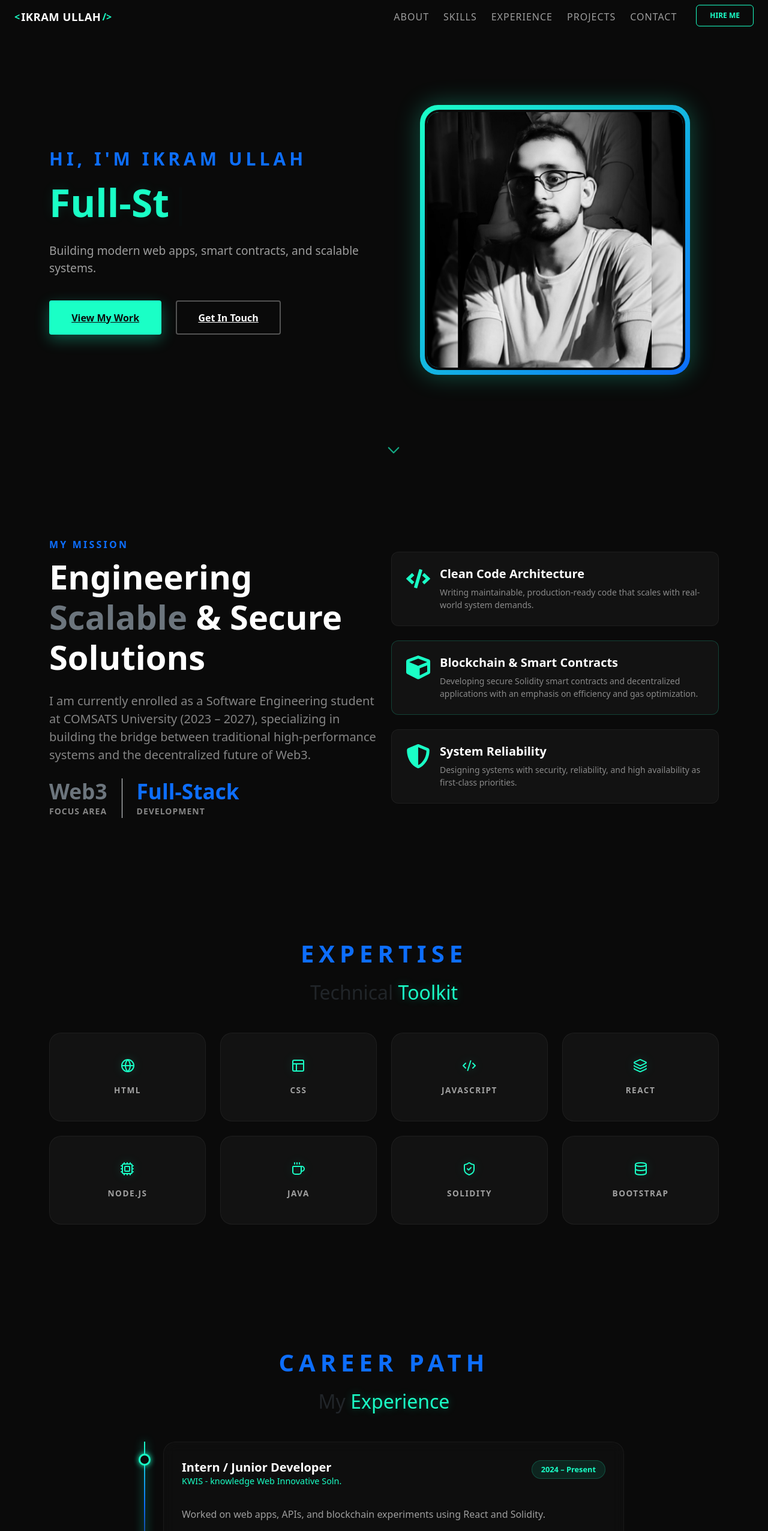
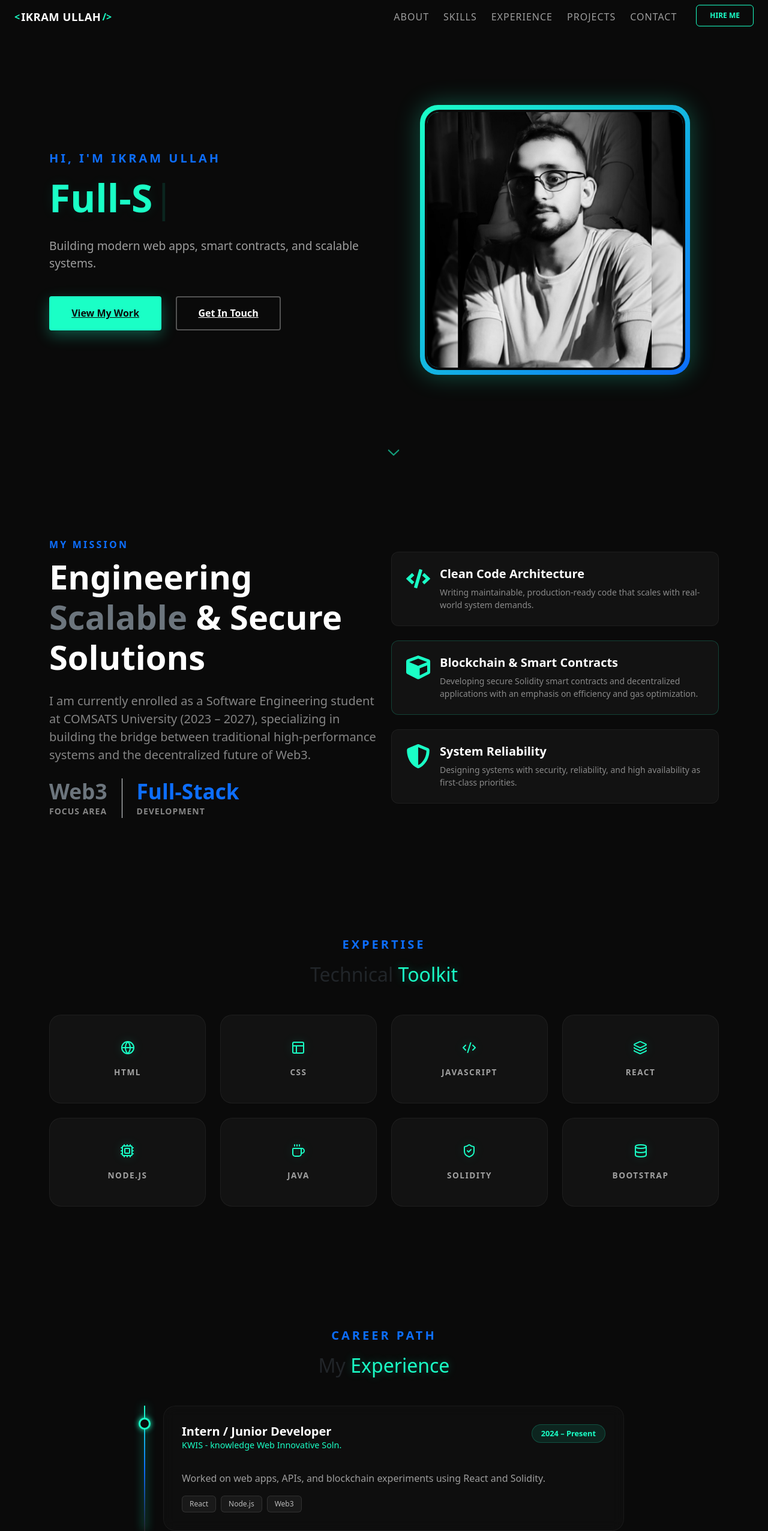
Before and after one commit to ReallIkram/ikramxengr, a React (Vite) app: page / in a window 1280 px wide. Shown: the top 2553 px of the page at 60% size. Built offline with nearby package versions, Linux system fonts and the light colour scheme.

Commit message:
fontsize updated

```diff
--- a/src/components/Contact.jsx
+++ b/src/components/Contact.jsx
@@ -17,7 +17,7 @@ const Contact = () => {
     <section id="contact" className="contact-section">
       <div className="container">
         <div className="section-header text-center mb-5">
-          <p className="hero-eyebrow" style={{fontSize:"40px"}}>Get In Touch</p>
+          <p className="hero-eyebrow" style={{fontSize:"20px"}}>Get In Touch</p>
           <h2 className="section-title">Let's Build <span>Something</span></h2>
         </div>
 
--- a/src/components/Education.jsx
+++ b/src/components/Education.jsx
@@ -7,7 +7,7 @@ function Education() {
     <section id="education" className="education-section">
       <div className="container">
         <div className="section-header text-center mb-5">
-          <p className="hero-eyebrow" style={{fontSize:"40px"}}>Academic Foundation</p>
+          <p className="hero-eyebrow" style={{fontSize:"20px"}}>Academic Foundation</p>
           <h2 className="section-title">My <span>Education</span></h2>
         </div>
 
--- a/src/components/Experience.jsx
+++ b/src/components/Experience.jsx
@@ -16,7 +16,7 @@ const Experience = () => {
     <section id="experience" className="experience-section">
       <div className="container">
         <div className="section-header text-center mb-5">
-          <p className="hero-eyebrow"style={{fontSize:"40px"}}>Career Path</p>
+          <p className="hero-eyebrow"style={{fontSize:"20px"}}>Career Path</p>
           <h2 className="section-title">My <span>Experience</span></h2>
         </div>
 
--- a/src/components/HeroSection.jsx
+++ b/src/components/HeroSection.jsx
@@ -12,7 +12,7 @@ export default function Hero() {
 
           <div className="col-lg-6 order-2 order-lg-1 text-center text-lg-start">
             <div className="hero-content">
-              <p className="hero-eyebrow animate__animated animate__fadeInDown" style={{fontSize:"30px"}}>
+              <p className="hero-eyebrow animate__animated animate__fadeInDown" style={{fontSize:"20px"}}>
                 Hi, I'm Ikram Ullah
               </p>
 
--- a/src/components/Projects.jsx
+++ b/src/components/Projects.jsx
@@ -22,7 +22,7 @@ const Projects = () => {
     <section id="projects" className="projects-section">
       <div className="container">
         <div className="section-header text-center mb-5">
-          <p className="hero-eyebrow" style={{fontSize:"40px"}}>Portfolio</p>
+          <p className="hero-eyebrow" style={{fontSize:"20px"}}>Portfolio</p>
           <h2 className="section-title">Selected <span>Works</span></h2>
         </div>
 
--- a/src/components/Services.jsx
+++ b/src/components/Services.jsx
@@ -28,7 +28,7 @@ const Services = () => {
     <section id="services" className="services-section">
       <div className="container">
         <div className="section-header text-center mb-5">
-          <p className="hero-eyebrow" style={{fontSize:"40px"}}>Solutions</p>
+          <p className="hero-eyebrow" style={{fontSize:"20px"}}>Solutions</p>
           <h2 className="section-title">Technical <span>Offerings</span></h2>
         </div>
 
--- a/src/components/Skills.jsx
+++ b/src/components/Skills.jsx
@@ -27,7 +27,7 @@ const Skills = () => {
     <section id="skills" className="skills-section">
       <div className="container">
         <div className="section-header text-center mb-5">
-          <p className="hero-eyebrow" style={{fontSize:"40px"}}>Expertise</p>
+          <p className="hero-eyebrow" style={{fontSize:"20px"}}>Expertise</p>
           <h2 className="section-title">Technical <span>Toolkit</span></h2>
         </div>
 
```
